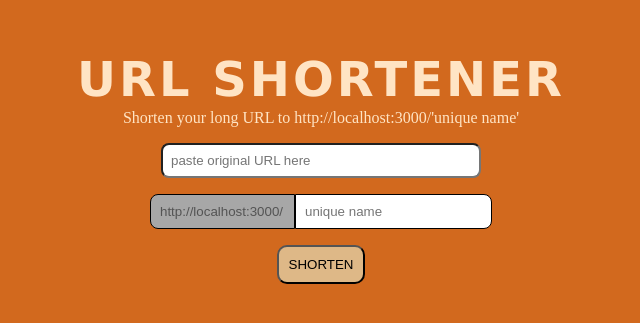
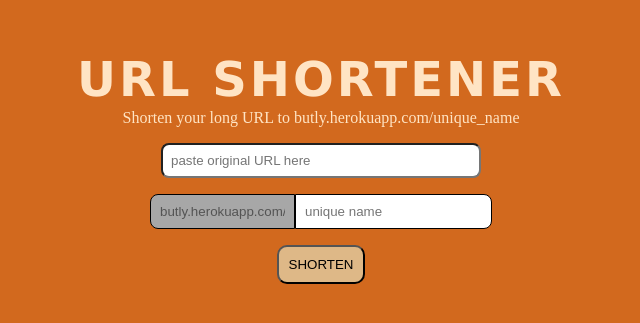
Before and after one commit to aolamide/url-shortener, a website: page public/index.html in a window 1280 px wide. Shown: the part 109-432 px from the top of the page, 319-959 px from the left. Drawn offline with Linux system fonts and the light colour scheme.

Commit message:
update public base url

```diff
--- a/public/index.html
+++ b/public/index.html
@@ -5,14 +5,14 @@
     <meta name="viewport" content="width=device-width, initial-scale=1.0">
     <meta http-equiv="X-UA-Compatible" content="ie=edge">
     <link rel="stylesheet" href="style.css">
-    <title>Lala</title>
+    <title>Butly | Shorten long URLs</title>
 </head>
 <body>
     <form id="url-form">
         <h1 class="header">URL SHORTENER</h1>
-        <p class="desc">Shorten your long URL to http://localhost:3000/'unique name'</p>
+        <p class="desc">Shorten your long URL to butly.herokuapp.com/<span>unique_name</span></p>
         <p><input class="url-input" id="original-url" type="text" placeholder="paste original URL here"></p>
-        <input disabled class="base-url" value="http://localhost:3000/"><input class="unique-input" id="unique-name" type="text" placeholder="unique name">
+        <input disabled class="base-url" value="butly.herokuapp.com/"><input class="unique-input" id="unique-name" type="text" placeholder="unique name">
         <p><button>SHORTEN</button></p>
         <p id="confirmation"></p>
     </form>
--- a/public/style.css
+++ b/public/style.css
@@ -10,6 +10,9 @@
     letter-spacing: 3px;
     font-size: 3rem;
     margin-bottom: 1px;
+}
+.header span {
+    font-style: italic;
 }
 .desc{
     margin-top :2px;
```
